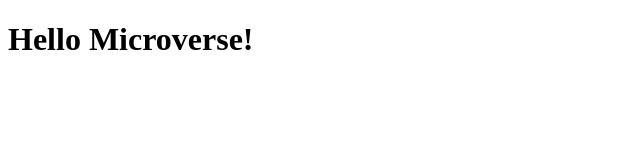
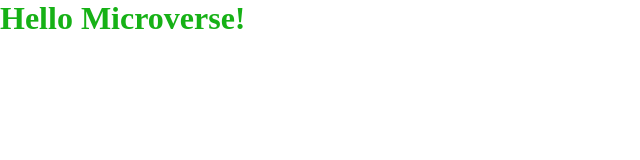
Before and after one commit to GreetyCr/Hello_Microverse_2, a website: page index.html in a window 1280 px wide. Shown: the whole page, without its empty margins (0-640 px from the left). Drawn offline with Linux system fonts and the light colour scheme.

Commit message:
Add style.css
Add css
Add header class green
Set default values css
Add green color to class .green

```diff
--- a/index.html
+++ b/index.html
@@ -5,8 +5,9 @@
   <meta http-equiv="X-UA-Compatible" content="IE=edge">
   <meta name="viewport" content="width=device-width, initial-scale=1.0">
   <title>Hello Microverse</title>
+  <link rel="stylesheet" href="styles.css">
 </head>
 <body>
-  <h1>Hello Microverse!</h1>
+  <h1 class="green">Hello Microverse!</h1>
 </body>
 </html>
--- /dev/null
+++ b/styles.css
@@ -0,0 +1,9 @@
+* {
+  padding: 0;
+  margin: 0;
+  box-sizing: border-box;
+}
+
+.green {
+  color: rgb(22, 177, 22);
+}
```
